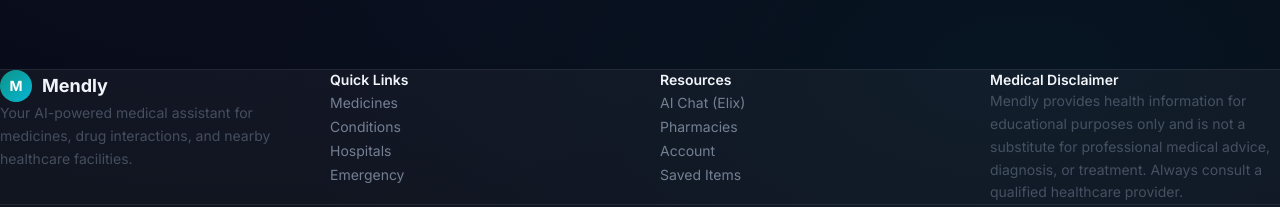
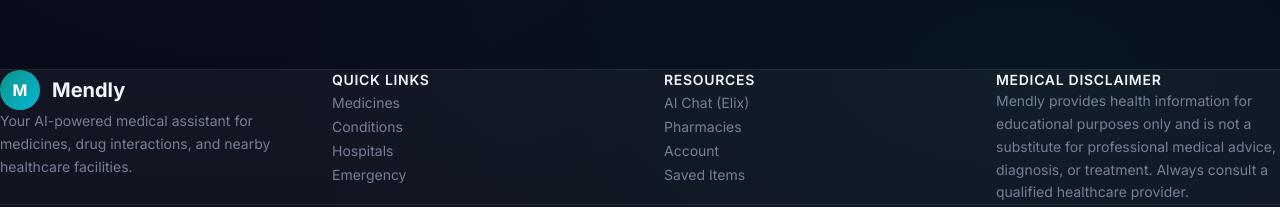
Before and after one commit to Satendra90390/Mendly, a Next.js app in the folder frontend/: page /dashboard in a window 1280 px wide. Shown: the part 575-782 px from the top of the page. Built offline with nearby package versions, Linux system fonts and the light colour scheme; no server answers; sample sign-in values are in the browser's storage.

Commit message:
fix: improve footer sizing - larger logo, more padding, better hierarchy

```diff
--- a/frontend/src/app/(app)/dashboard/page.tsx
+++ b/frontend/src/app/(app)/dashboard/page.tsx
@@ -246,23 +246,23 @@
           borderTop: "1px solid var(--border)",
         }}
       >
-        <div className="max-w-7xl mx-auto px-5 lg:px-8 py-14">
-          <div className="grid grid-cols-1 sm:grid-cols-2 lg:grid-cols-4 gap-10">
+        <div className="max-w-7xl mx-auto px-5 lg:px-8 py-16">
+          <div className="grid grid-cols-1 sm:grid-cols-2 lg:grid-cols-4 gap-12">
 
             {/* Brand */}
             <div>
-              <Link href="/dashboard" className="flex items-center gap-2.5">
+              <Link href="/dashboard" className="flex items-center gap-3">
                 <div
-                  className="w-8 h-8 rounded-lg flex items-center justify-center text-white font-bold text-sm"
+                  className="w-10 h-10 rounded-xl flex items-center justify-center text-white font-bold text-base"
                   style={{ background: "var(--gradient-1)" }}
                 >
                   M
                 </div>
-                <span className="text-lg font-bold" style={{ color: "var(--text)" }}>
+                <span className="text-xl font-bold" style={{ color: "var(--text)" }}>
                   Mendly
                 </span>
               </Link>
-              <p className="mt-4 text-sm leading-relaxed" style={{ color: "var(--text-dim)" }}>
+              <p className="mt-5 text-sm leading-relaxed" style={{ color: "var(--text-muted)" }}>
                 Your AI-powered medical assistant for medicines, drug interactions, and nearby
                 healthcare facilities.
               </p>
@@ -270,15 +270,15 @@
 
             {/* Quick Links */}
             <div>
-              <h3 className="text-sm font-semibold mb-4" style={{ color: "var(--text)" }}>
+              <h3 className="text-sm font-semibold mb-5 uppercase tracking-wider" style={{ color: "var(--text)" }}>
                 Quick Links
               </h3>
-              <ul className="space-y-3">
+              <ul className="space-y-3.5">
                 {NAV_LINKS.map((link) => (
                   <li key={link.href}>
                     <Link
                       href={link.href}
-                      className="text-sm transition-colors hover:underline"
+                      className="text-sm transition-colors hover:text-teal-400"
                       style={{ color: "var(--text-muted)" }}
                     >
                       {link.label}
@@ -290,10 +290,10 @@
 
             {/* Resources */}
             <div>
-              <h3 className="text-sm font-semibold mb-4" style={{ color: "var(--text)" }}>
+              <h3 className="text-sm font-semibold mb-5 uppercase tracking-wider" style={{ color: "var(--text)" }}>
                 Resources
               </h3>
-              <ul className="space-y-3">
+              <ul className="space-y-3.5">
                 {[
                   { label: "AI Chat (Elix)", href: "/chatbot" },
                   { label: "Pharmacies", href: "/pharmacies" },
@@ -303,7 +303,7 @@
                   <li key={link.href}>
                     <Link
                       href={link.href}
-                      className="text-sm transition-colors hover:underline"
+                      className="text-sm transition-colors hover:text-teal-400"
                       style={{ color: "var(--text-muted)" }}
                     >
                       {link.label}
@@ -315,10 +315,10 @@
 
             {/* Disclaimer */}
             <div>
-              <h3 className="text-sm font-semibold mb-4" style={{ color: "var(--text)" }}>
+              <h3 className="text-sm font-semibold mb-5 uppercase tracking-wider" style={{ color: "var(--text)" }}>
                 Medical Disclaimer
               </h3>
-              <p className="text-sm leading-relaxed" style={{ color: "var(--text-dim)" }}>
+              <p className="text-sm leading-relaxed" style={{ color: "var(--text-muted)" }}>
                 Mendly provides health information for educational purposes only and is not a
                 substitute for professional medical advice, diagnosis, or treatment. Always consult a
                 qualified healthcare provider.
@@ -328,30 +328,30 @@
 
           {/* Copyright */}
           <div
-            className="mt-10 pt-8 flex flex-col sm:flex-row items-center justify-between gap-4"
+            className="mt-12 pt-8 flex flex-col sm:flex-row items-center justify-between gap-4"
             style={{ borderTop: "1px solid var(--border)" }}
           >
             <p className="text-sm" style={{ color: "var(--text-dim)" }}>
               &copy; {new Date().getFullYear()} Mendly. All rights reserved.
             </p>
-            <div className="flex items-center gap-5">
+            <div className="flex items-center gap-6">
               <Link
                 href="/account"
-                className="text-sm transition-colors hover:underline"
+                className="text-sm transition-colors hover:text-teal-400"
                 style={{ color: "var(--text-dim)" }}
               >
                 Account
               </Link>
               <Link
                 href="/saved"
-                className="text-sm transition-colors hover:underline"
+                className="text-sm transition-colors hover:text-teal-400"
                 style={{ color: "var(--text-dim)" }}
               >
                 Saved Items
               </Link>
               <Link
                 href="/pharmacies"
-                className="text-sm transition-colors hover:underline"
+                className="text-sm transition-colors hover:text-teal-400"
                 style={{ color: "var(--text-dim)" }}
               >
                 Pharmacies
```
